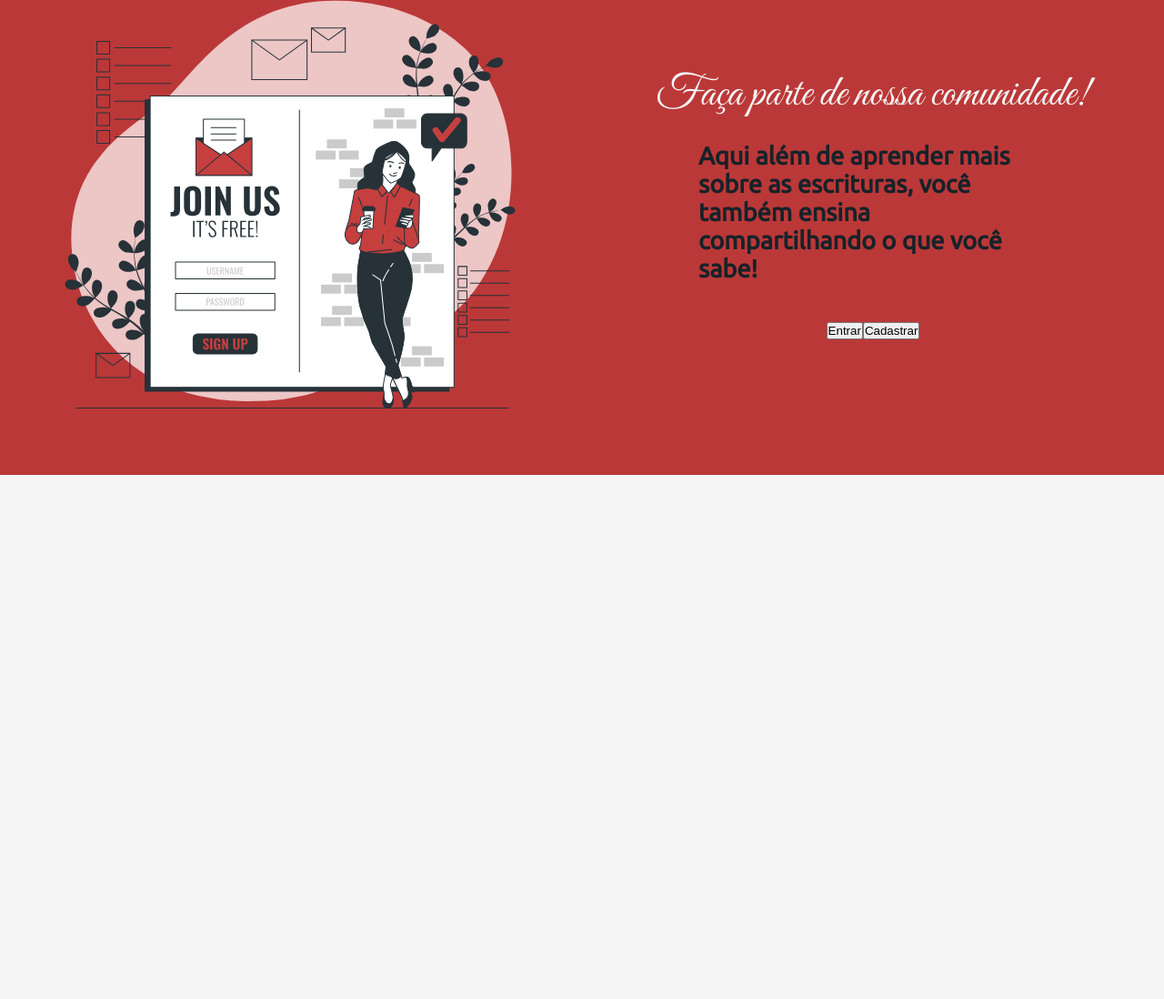
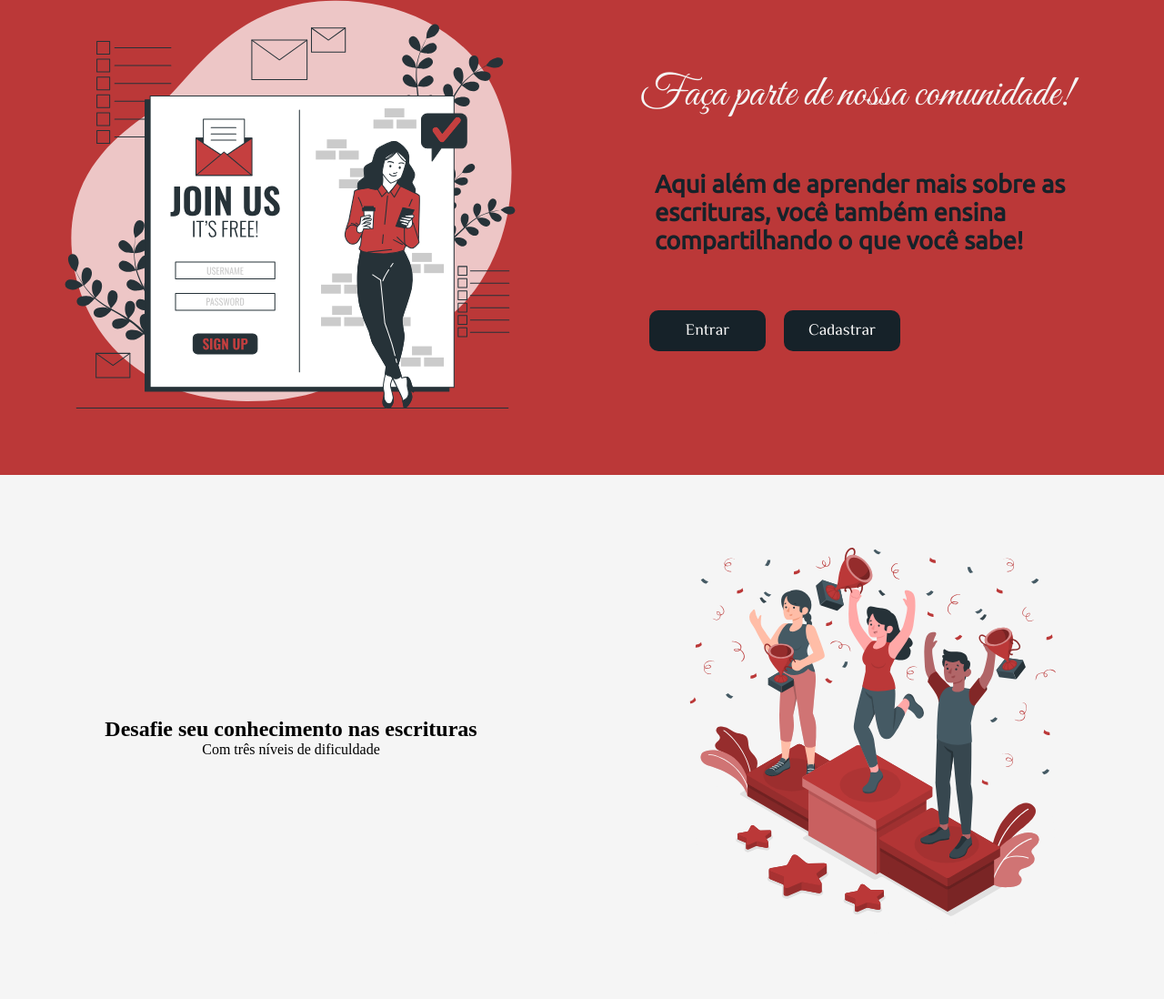
Before and after one commit to AugustoCesar15/Individual, a website: page site/public/index.html in a window 1280 px wide. Shown: the part 2566-3664 px from the top of the page at 91% size. Before the commit the page ends 3088 px from the top, so only its background shows below. Drawn offline with nearby package versions, Linux system fonts and the light colour scheme.

Commit message:
Finalizada a parte que chama para o cadastro

```diff
--- a/site/public/css/style.css
+++ b/site/public/css/style.css
@@ -411,7 +411,7 @@ nav .cad a {
 
 .sectionTerceira .card {
   width: 30%;
-  height: 25vmax;
+  height: 29vmax;
   border-radius: 15px;
   background-color: #383838;
   display: flex;
@@ -451,7 +451,7 @@ nav .cad a {
   height: 50%;
   display: flex;
   justify-content: center;
-  align-items: center;
+  align-items: flex-start;
 }
 
 .sectionTerceira .card h3 {
@@ -480,8 +480,12 @@ nav .cad a {
 .sectionTerceira .card a {
   color: #b1b1b1;
   margin-left: 10%;
+  outline: none;
 }
 
+.sectionTerceira .card a:focus {
+  transform: translateY(-2px);
+}
 
 
 .sectionTerceira .direcionamento {
@@ -505,7 +509,8 @@ nav .cad a {
   font-family: var(--messi);
   text-align: center;
 }
-.sectionTerceira .direcionamento span{
+
+.sectionTerceira .direcionamento span {
   margin-top: 30px;
   font-size: 3em;
   color: #383838;
@@ -516,7 +521,9 @@ nav .cad a {
 @keyframes prabaixo {
   from {
     transform: translateY(0);
-  } to {
+  }
+
+  to {
     transform: translateY(20px);
   }
 }
@@ -524,7 +531,7 @@ nav .cad a {
 
 
 
-.sectionQuarta{
+.sectionQuarta {
   width: 100%;
   height: 45vmax;
   background-color: var(--clr);
@@ -532,7 +539,9 @@ nav .cad a {
   justify-content: center;
   align-items: center;
 }
-.sectionQuarta .partea, .sectionQuarta .parteb{
+
+.sectionQuarta .partea,
+.sectionQuarta .parteb {
   width: 50%;
   height: 45vmax;
   display: flex;
@@ -541,49 +550,94 @@ nav .cad a {
   flex-direction: column;
 }
 
-.sectionQuarta .partea img{
+.sectionQuarta .partea img {
   width: 80%;
 }
 
-.sectionQuarta .parteb .titulo, .sectionQuarta .parteb .botoes{
+.sectionQuarta .parteb .titulo,
+.sectionQuarta .parteb .botoes {
   width: 80%;
   height: 15%;
   display: flex;
-  justify-content: center;
+  justify-content: flex-start;
   align-items: center;
 }
 
-.sectionQuarta .parteb .texto{
-  width: 60%;
+.sectionQuarta .parteb .texto {
+  width: 75%;
   height: 30%;
   display: flex;
-  justify-content: center;
+  justify-content: flex-start;
   align-items: center;
 }
 
-.sectionQuarta .parteb .titulo h2{
+.sectionQuarta .parteb .titulo h2 {
   color: #f5f5f5;
   font-family: var(--vibes);
   font-weight: normal;
   font-size: 3em;
 }
 
-.sectionQuarta .parteb .texto p{
+.sectionQuarta .parteb .texto p {
   color: #162229;
   font-family: 'Ubuntu';
   font-size: 1.7em;
   font-weight: 600;
 }
 
+.sectionQuarta .parteb .botoes button {
+  width: 25%;
+  height: 3.5vmax;
+  background-color: #162229;
+  border: 2px #162229 solid;
+  border-radius: 10px;
+  margin: 0 10px;
+  color: #f5f5f5;
+  font-family: var(--messi);
+  font-size: 1.1em;
+  outline: none;
+}
+
+.sectionQuarta .parteb .botoes button:hover {
+  background-color: transparent;
+  color: #162229;
+}
+
+.sectionQuarta .parteb .botoes button:focus {
+  transform: translateY(-5px);
+  background-color: transparent;
+  color: #162229;
+}
 
 
 
+.sectionQuinta {
+  width: 100%;
+  height: 45vmax;
+  background-color: transparent;
+  display: flex;
+  justify-content: center;
+  align-items: center;
+}
 
+.sectionQuinta .parteA,
+.sectionQuinta .parteB {
+  width: 50%;
+  height: 30vmax;
+  display: flex;
+  justify-content: center;
+  align-items: center;
+  flex-direction: column;
+}
 
+.sectionQuinta .parteB img {
+  width: 70%;
+  transform: scaleX(-1);
+}
 
+.sectionQuinta .parteA{
 
-
-
+}
 
 
 
--- a/site/public/index.html
+++ b/site/public/index.html
@@ -198,9 +198,23 @@
                 </p>
             </div>
             <div class="botoes">
-                <Button >Entrar</Button>
-                <button >Cadastrar</button>
+                <Button>Entrar</Button>
+                <button>Cadastrar</button>
             </div>
+        </div>
+    </section>
+
+    <section class="sectionQuinta">
+        <div class="parteA">
+            <div class="titulo">
+                <h2>Desafie seu conhecimento nas escrituras</h2>
+            </div>
+            <div class="texto">
+                <p>Com três níveis de dificuldade</p>
+            </div>
+        </div>
+        <div class="parteB">
+            <img src="./assets/Winners-amico.svg" alt="">
         </div>
     </section>
 </body>
```
Also changed, not shown: site/public/assets/Online test-amico.svg (added), site/public/assets/Winners-amico.svg (added).
